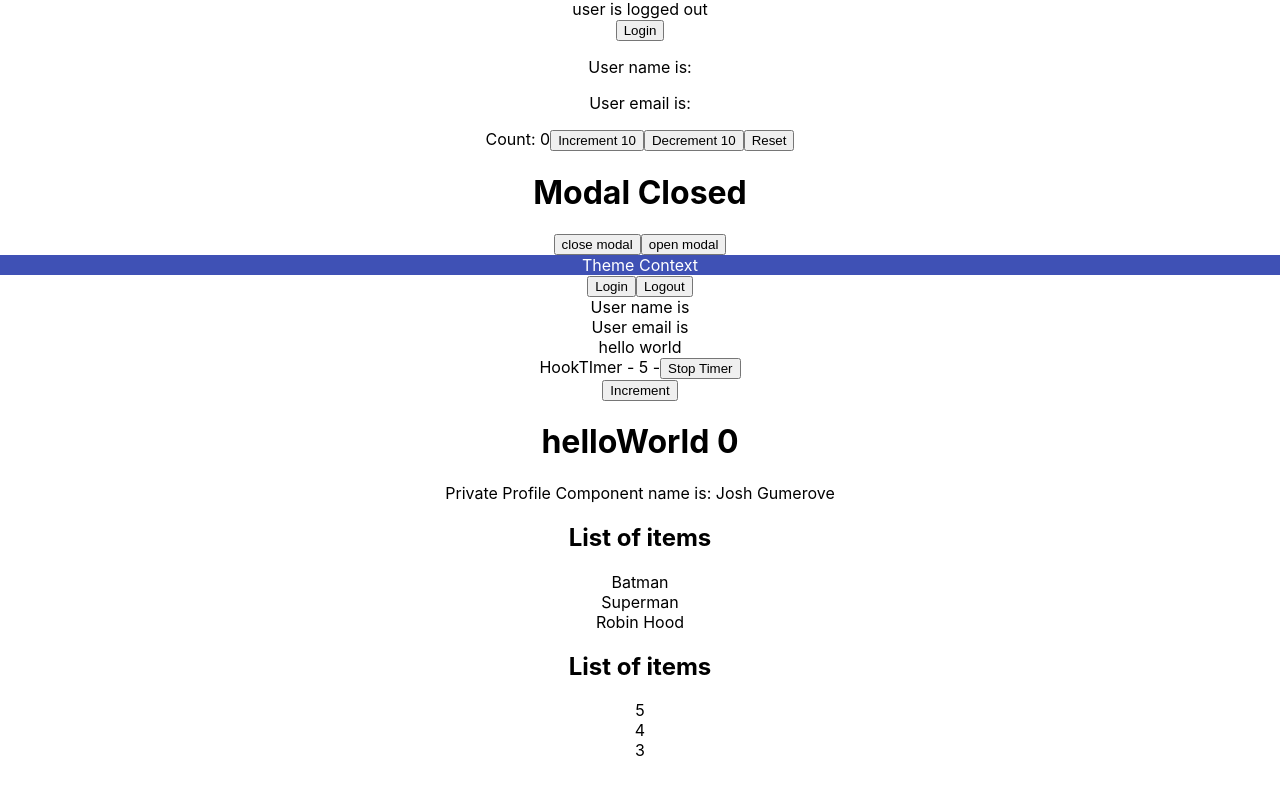
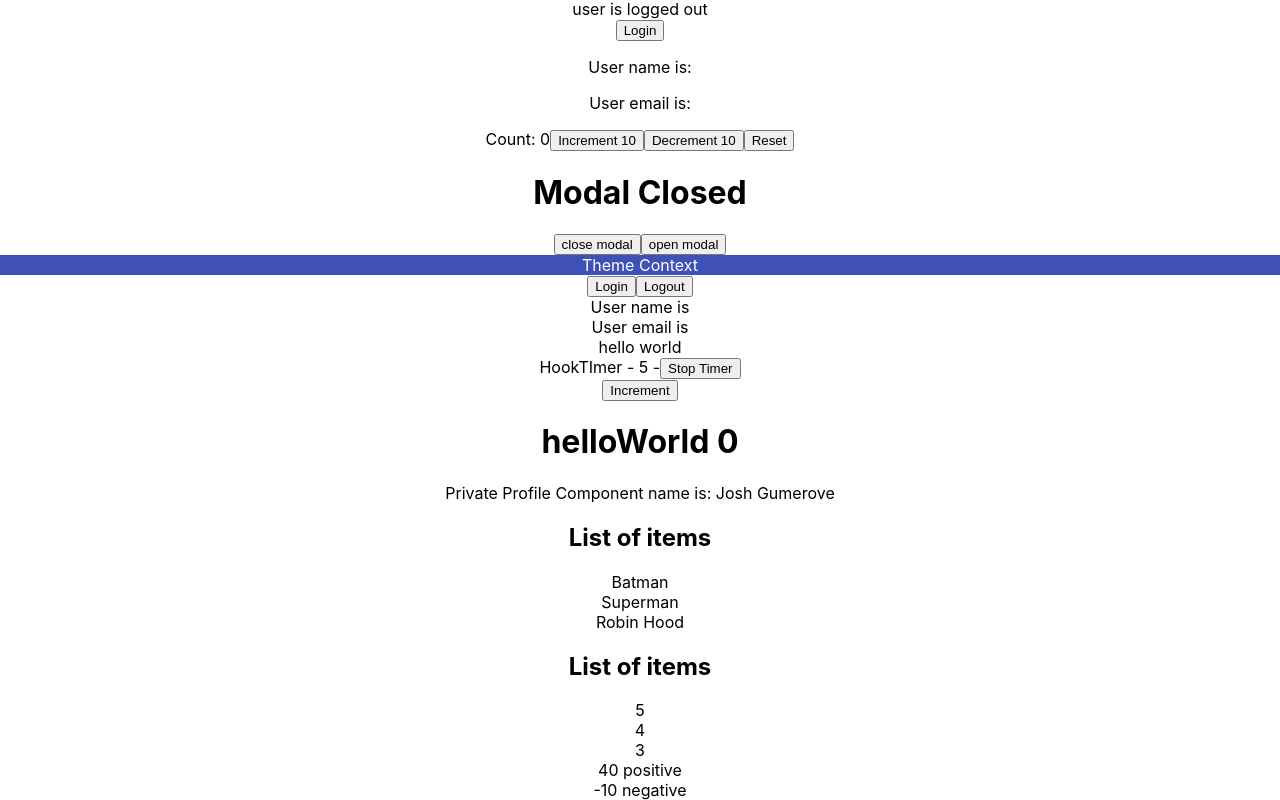
Before and after one commit to joshgumerove/react-typescript-demo, a React (Create React App) app: page / in a window 1280 px wide. Shown: the part 543-1343 px from the top of the page. Before the commit the page ends 1303 px from the top, so only its background shows below. Built offline with nearby package versions, Linux system fonts and the light colour scheme.

Commit message:
use never type to restrict component props

```diff
--- a/src/App.tsx
+++ b/src/App.tsx
@@ -23,6 +23,7 @@
 import { Profile } from "./components/auth/Profile";
 import { Private } from "./components/auth/Private";
 import { List } from "./components/generics/List";
+import { RandomNumber } from "./components/restriction/RandomNumber";
 
 function App() {
   const [value, setValue] = useState<string>("");
@@ -75,6 +76,8 @@
         ]}
         onClick={(item) => console.log(item)}
       /> */}
+      <RandomNumber value={40} isPositive />
+      <RandomNumber value={-10} isNegative />
     </div>
   );
 }
--- /dev/null
+++ b/src/components/restriction/RandomNumber.tsx
@@ -0,0 +1,18 @@
+import React, { FC } from "react";
+import { RandomNumberProps } from "./types";
+
+const RandomNumber: FC<RandomNumberProps> = ({
+  value,
+  isPositive,
+  isNegative,
+  isZero,
+}) => {
+  return (
+    <div>
+      {value} {isPositive && "positive"} {isNegative && "negative"}{" "}
+      {isZero && "zero"}
+    </div>
+  );
+};
+
+export { RandomNumber };
--- /dev/null
+++ b/src/components/restriction/types.ts
@@ -0,0 +1,24 @@
+type RandomNumberType = {
+  value: number;
+};
+
+type PositiveNumber = RandomNumberType & {
+  isPositive: boolean;
+  isNegative?: never;
+  isZero?: never;
+};
+
+type NegativeNumber = RandomNumberType & {
+  isNegative: boolean;
+  isPositive?: never;
+  isZero?: never;
+};
+
+type Zero = RandomNumberType & {
+  isZero: boolean;
+  isPositive?: never;
+  isNegative?: never;
+};
+
+type RandomNumberProps = PositiveNumber | NegativeNumber | Zero;
+export type { RandomNumberProps };
```
Also changed, not shown: tsconfig.json (+2 -8 lines).
